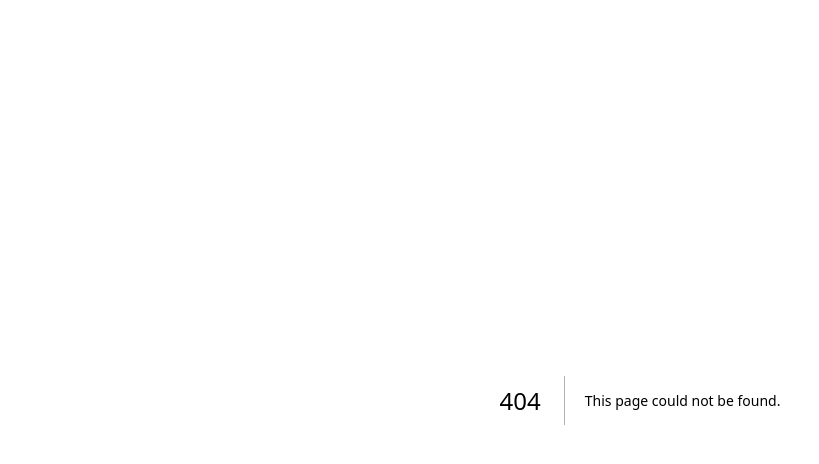
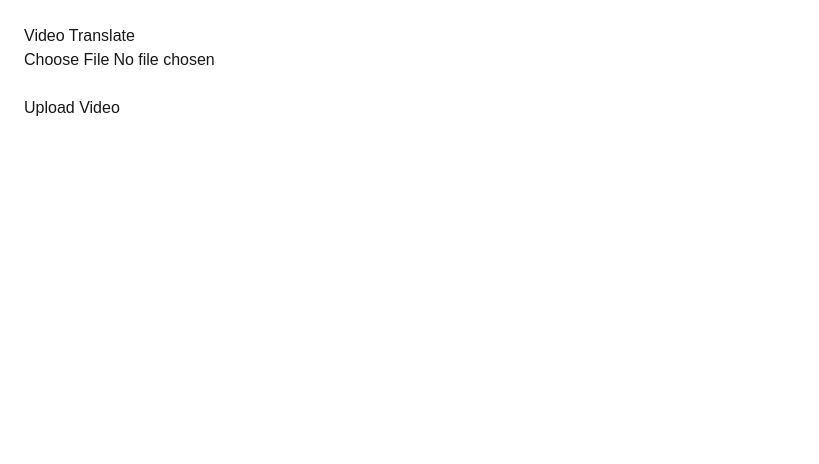
Before and after one commit to ah1118/saas-tts, a Next.js app in the folder frontend/: page /video-translate in a window 1280 px wide. Before the commit this address had no page. Shown: the top 464 px of the page, without its empty margins (0-819 px from the left). Built offline with nearby package versions, Linux system fonts and the light colour scheme.

Commit message:
Add video translate page

```diff
--- /dev/null
+++ b/frontend/app/video-translate/page.tsx
@@ -0,0 +1,43 @@
+"use client"
+
+import { useState } from "react"
+
+export default function VideoTranslatePage() {
+  const [file, setFile] = useState<File | null>(null)
+  const [status, setStatus] = useState("")
+
+  async function upload() {
+    if (!file) return
+
+    setStatus("Uploading...")
+
+    const form = new FormData()
+    form.append("video", file)
+
+    const res = await fetch("/api/video/upload", {
+      method: "POST",
+      body: form,
+    })
+
+    const data = await res.json()
+    setStatus(data.message || "Done")
+  }
+
+  return (
+    <main style={{ padding: 24 }}>
+      <h1>Video Translate</h1>
+
+      <input
+        type="file"
+        accept="video/*"
+        onChange={(e) => setFile(e.target.files?.[0] || null)}
+      />
+
+      <br /><br />
+
+      <button onClick={upload}>Upload Video</button>
+
+      <p>{status}</p>
+    </main>
+  )
+}
```
